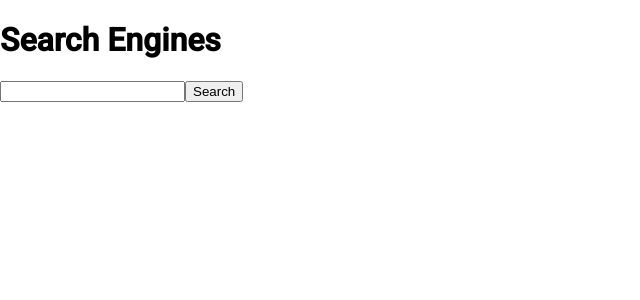
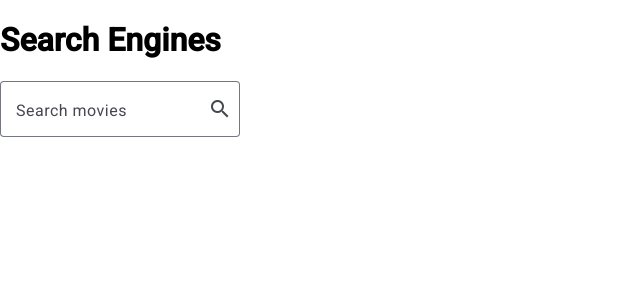
Before and after one commit to tomaszjader/movie-search-engines, an Angular app: page / in a window 1280 px wide. Shown: the top 300 px of the page, without its empty margins (0-640 px from the left). Built offline with nearby package versions, Linux system fonts and the light colour scheme.

Commit message:
adding material design to search-engines

```diff
--- a/src/app/components/search-engines/search-engines.component.html
+++ b/src/app/components/search-engines/search-engines.component.html
@@ -1,9 +1,18 @@
- <h1>Search Engines</h1>
- <input type="text" [(ngModel)]="searchText">
- <button (click)="search()">Search</button>
- <div *ngIf="searchText">
-   <h2>Search Results for "{{ searchText }}"</h2>
-   <div *ngIf="searchResults.length > 0">
-    <app-movie-card *ngFor="let movie of searchResults" [card]="movie"></app-movie-card>
+<div class="container mat-elevation-z2">
+  <h1 class="mat-headline-4">Search Engines</h1>
 
+  <mat-form-field appearance="outline" class="search-field">
+    <mat-label>Search movies</mat-label>
+    <input matInput type="text" [(ngModel)]="searchText">
+    <button mat-icon-button matSuffix (click)="search()">
+      <mat-icon>search</mat-icon>
+    </button>
+  </mat-form-field>
+
+  <div *ngIf="searchText">
+    <h2 class="mat-headline-5">Search Results for "{{ searchText }}"</h2>
+    <div *ngIf="searchResults.length > 0" class="results-grid">
+      <app-movie-card *ngFor="let movie of searchResults" [card]="movie"/>
+    </div>
   </div>
+</div>
```
Also changed, not shown: src/app/components/search-engines/search-engines.component.ts (+9 -1 lines).
